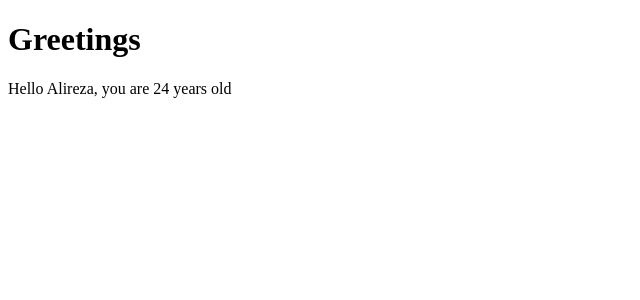
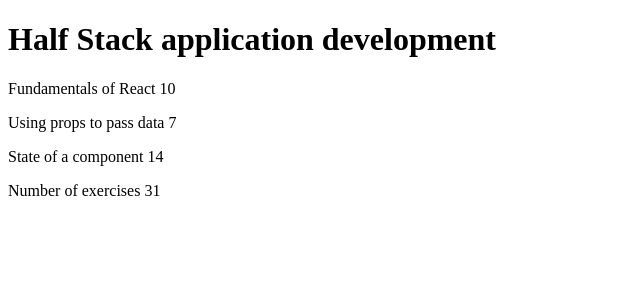
Before and after one commit to alir3zakh/FullStackOpen, a React (Create React App) app in the folder part1/: page / in a window 1280 px wide. Shown: the top 300 px of the page, without its empty margins (0-640 px from the left). Built offline with nearby package versions, Linux system fonts and the light colour scheme.

Commit message:
Exercises - Added Header Component

```diff
--- a/part1/src/App.js
+++ b/part1/src/App.js
@@ -1,19 +1,31 @@
-const Hello = (props) => {
+const Header = (props) => {
   return (
-    <div>
-      <p>Hello {props.name}, you are {props.age} years old</p>
-    </div>
+    <h1>{props.course}</h1>
   )
 }
 
+const App = () => {
+  const course = 'Half Stack application development'
+  const part1 = 'Fundamentals of React'
+  const exercises1 = 10
+  const part2 = 'Using props to pass data'
+  const exercises2 = 7
+  const part3 = 'State of a component'
+  const exercises3 = 14
 
-const App = () => {
-  let name = 'Alireza';
-  let age = 24;
   return (
     <div>
-      <h1>Greetings</h1>
-      <Hello name={name} age={age} />
+      <Header course={course} />
+      <p>
+        {part1} {exercises1}
+      </p>
+      <p>
+        {part2} {exercises2}
+      </p>
+      <p>
+        {part3} {exercises3}
+      </p>
+      <p>Number of exercises {exercises1 + exercises2 + exercises3}</p>
     </div>
   )
 }
```
